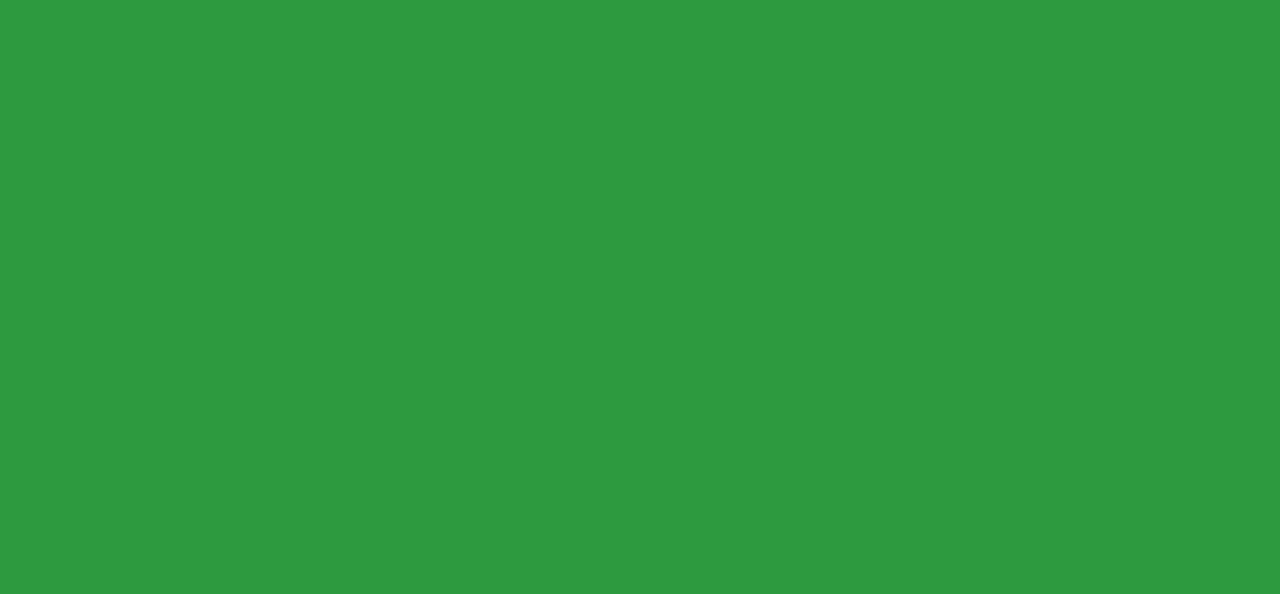
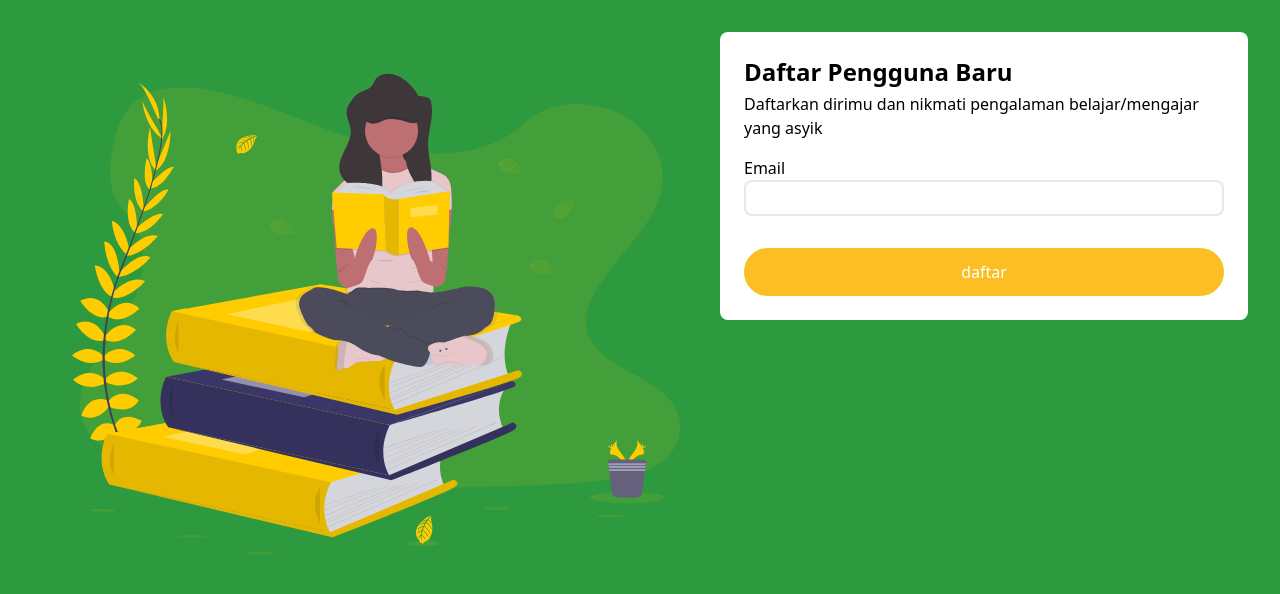
Before and after one commit to andirayka/lesinaja, a React (Create React App) app: page /daftar in a window 1280 px wide. Shown: the top 594 px of the page. Built offline with nearby package versions, Linux system fonts and the light colour scheme.

Commit message:
add register

```diff
--- a/src/App.js
+++ b/src/App.js
@@ -1,12 +1,13 @@
 import React from 'react';
-import { Landing, Login } from '@pages';
-import { BrowserRouter as Router, Switch, Route } from 'react-router-dom';
+import { Landing, Login, Register } from '@pages';
+import { BrowserRouter as Router, Route } from 'react-router-dom';
 
 const App = () => {
   return (
     <Router>
       <Route path="/" exact component={Landing} />
       <Route path="/masuk" exact component={Login} />
+      <Route path="/daftar" exact component={Register} />
     </Router>
   );
 };
--- /dev/null
+++ b/src/pages/Register.js
@@ -0,0 +1,27 @@
+import React, { useState } from 'react';
+import { ContentContainer, InputText, SectionTitle, Button } from '@components';
+import { logregLogo } from '@assets';
+
+const Register = () => {
+  const [email, setEmail] = useState('');
+  const [password, setPassword] = useState('');
+
+  return (
+    <div className="flex flex-row justify-between items-start p-8">
+      <img src={logregLogo} className="hidden md:block m-10 w-2/4" al="" />
+      <ContentContainer>
+        <SectionTitle
+          heading="Daftar Pengguna Baru"
+          body="Daftarkan dirimu dan nikmati pengalaman belajar/mengajar yang asyik"
+        />
+        <InputText label="Email" value={email} onChange={setEmail} />
+        <Button
+          text="daftar"
+          additionalClassName="mt-8 bg-yellow-400 hover:bg-yellow-600 text-white w-full rounded-full"
+        />
+      </ContentContainer>
+    </div>
+  );
+};
+
+export default Register;
--- a/src/pages/index.js
+++ b/src/pages/index.js
@@ -1,4 +1,5 @@
 import Landing from './Landing';
 import Login from './Login';
+import Register from './Register';
 
-export { Landing, Login };
+export { Landing, Login, Register };
```
Also changed, not shown: src/components/moleculs/inputRadio.js (added).
